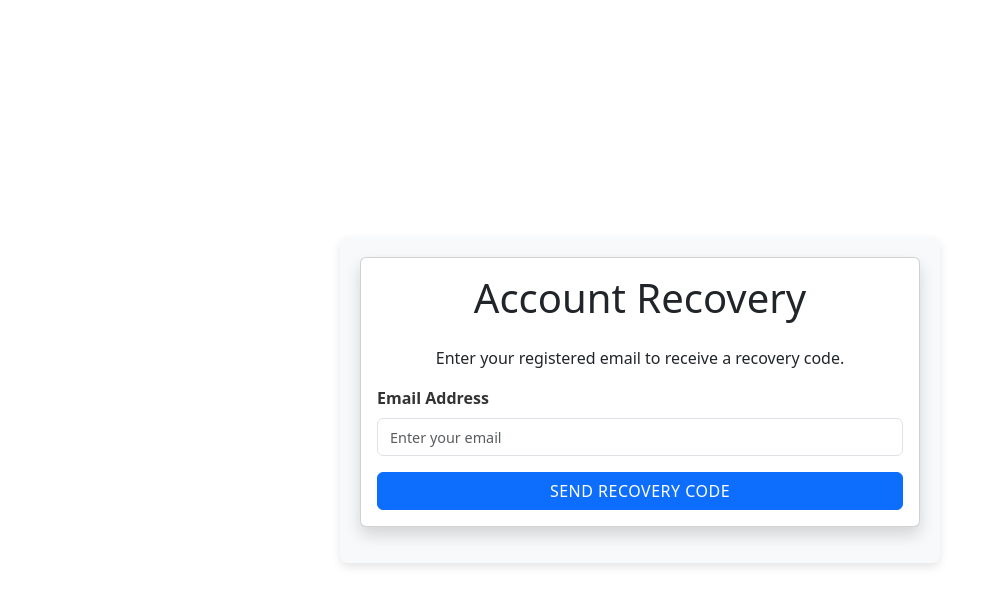
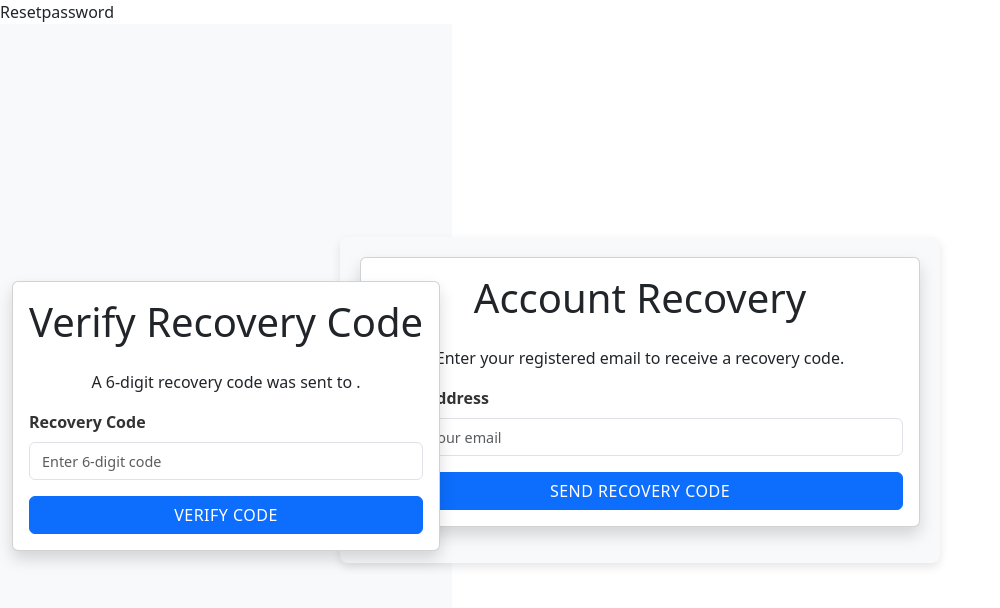
Before and after one commit to Elietannous1/restaurant-pos-frontend, a React (Vite) app: page /recovery/AccountRecovery in a window 1280 px wide. Shown: the top 608 px of the page, without its empty margins (0-1000 px from the left). Built offline with nearby package versions, Linux system fonts and the light colour scheme; no server answers.

Commit message:
feat(recovery): add VerifyRecoveryCode component to AccountRecovery page -create verify recovery code function to call the verification api

```diff
--- a/src/components/RecoveryComponents/Resetpassword.jsx
+++ b/src/components/RecoveryComponents/Resetpassword.jsx
@@ -0,0 +1,5 @@
+import React from "react";
+
+export default function Resetpassword() {
+  return <div>Resetpassword</div>;
+}
--- a/src/components/RecoveryComponents/VerifyRecoveryCode.jsx
+++ b/src/components/RecoveryComponents/VerifyRecoveryCode.jsx
@@ -0,0 +1,75 @@
+import React, { useState } from "react";
+import { Container, Card, Form, Button, Alert } from "react-bootstrap";
+import { verifyRecoveryCode } from "../../services/RecoveryApiRequest"; // adjust the path if needed
+import { useNavigate } from "react-router-dom";
+
+export default function VerifyRecoveryCode({ email, onVerified }) {
+  const [code, setCode] = useState("");
+  const [error, setError] = useState("");
+  const [message, setMessage] = useState("");
+  const navigate = useNavigate();
+
+  const handleSubmit = async (e) => {
+    e.preventDefault();
+    setError("");
+    setMessage("");
+
+    // Validate that the code is exactly 6 digits
+    if (code.length !== 6) {
+      setError("Please enter a valid 6-digit code.");
+      return;
+    }
+
+    try {
+      // Call the API to verify the code with the provided email
+      await verifyRecoveryCode(email, code);
+      setMessage("Code verified successfully!");
+      if (onVerified) {
+        onVerified();
+      } else {
+        // Optionally navigate to the next step, e.g., password reset
+        navigate("/recovery/reset");
+      }
+    } catch (err) {
+      setError("Verification failed. Please check your code and try again.");
+    }
+  };
+
+  return (
+    <Container
+      fluid
+      className="d-flex justify-content-center align-items-center bg-light"
+      style={{ minHeight: "100vh" }}
+    >
+      <Card
+        className="shadow rounded"
+        style={{ maxWidth: "500px", width: "100%" }}
+      >
+        <Card.Body>
+          <h1 className="text-center mb-4">Verify Recovery Code</h1>
+          <p className="text-center">
+            A 6-digit recovery code was sent to <strong>{email}</strong>.
+          </p>
+          {error && <Alert variant="danger">{error}</Alert>}
+          {message && <Alert variant="success">{message}</Alert>}
+          <Form onSubmit={handleSubmit}>
+            <Form.Group controlId="recoveryCode" className="mb-3">
+              <Form.Label>Recovery Code</Form.Label>
+              <Form.Control
+                type="text"
+                placeholder="Enter 6-digit code"
+                value={code}
+                onChange={(e) => setCode(e.target.value)}
+                maxLength={6}
+                required
+              />
+            </Form.Group>
+            <Button variant="primary" type="submit" className="w-100">
+              Verify Code
+            </Button>
+          </Form>
+        </Card.Body>
+      </Card>
+    </Container>
+  );
+}
--- a/src/pages/recovery/AccountRecovery.jsx
+++ b/src/pages/recovery/AccountRecovery.jsx
@@ -1,10 +1,14 @@
 import React from "react";
 import RequestRecovery from "../../components/RecoveryComponents/RequestRecovery";
+import Resetpassword from "../../components/RecoveryComponents/Resetpassword";
+import VerifyRecoveryCode from "../../components/RecoveryComponents/VerifyRecoveryCode";
 
 export default function AccountRecovery() {
   return (
     <>
-      <RequestRecovery></RequestRecovery>
+      <RequestRecovery />
+      <Resetpassword />
+      <VerifyRecoveryCode />
     </>
   );
 }
--- a/src/services/RecoveryApiRequest.js
+++ b/src/services/RecoveryApiRequest.js
@@ -12,3 +12,16 @@ export const requestRecoveryEmail = async (email) => {
     throw error.response?.data || "Failed to send recovery email";
   }
 };
+
+export const verifyRecoveryCode = async (email, code) => {
+  try {
+    const response = await axios.post(`${BaseURL}/account/verify`, {
+      email,
+      params: { code },
+    });
+    return response.data;
+  } catch (error) {
+    console.error("Error verifying recovery code:", error);
+    throw error.response?.data || "Failed to verify recovery code";
+  }
+};
```
